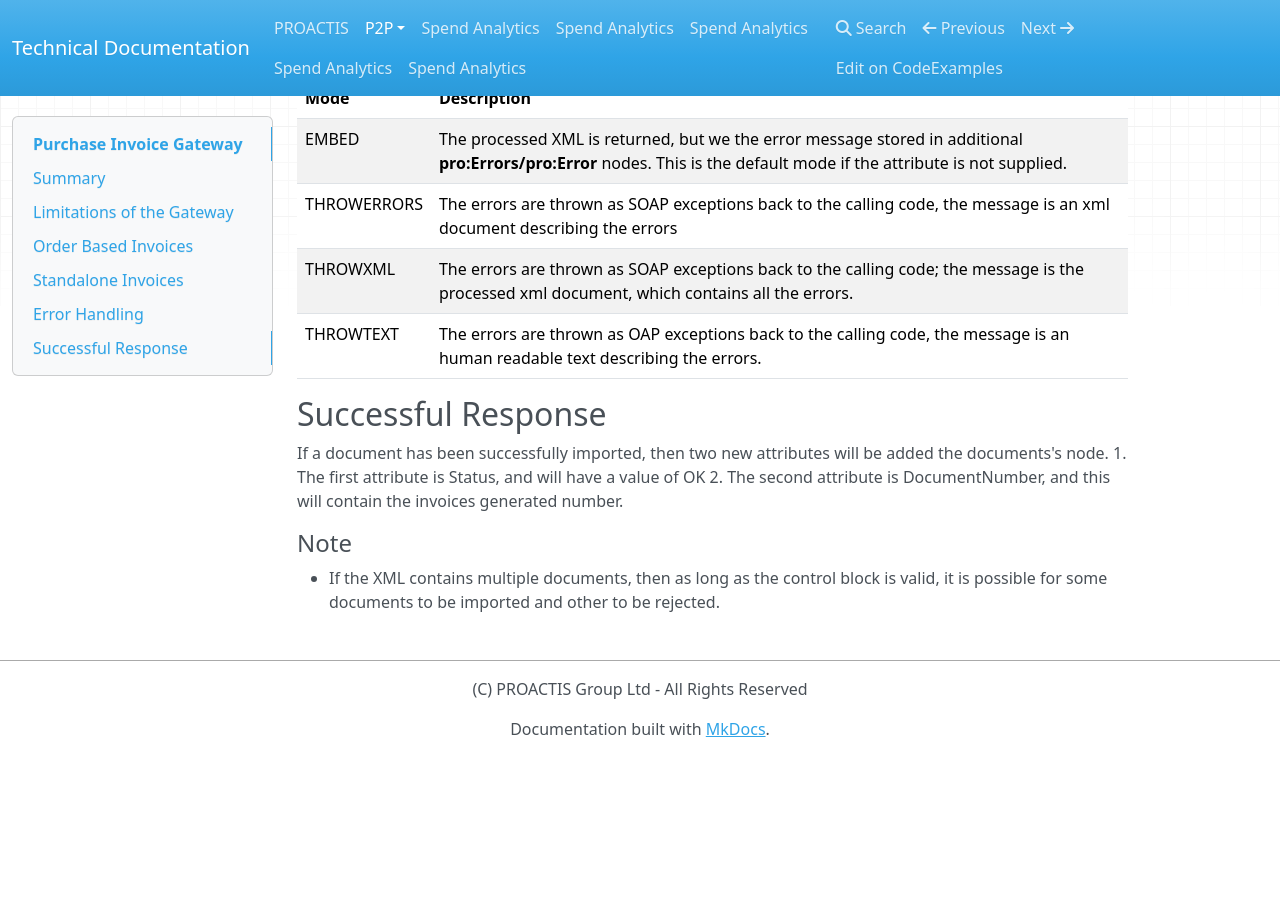
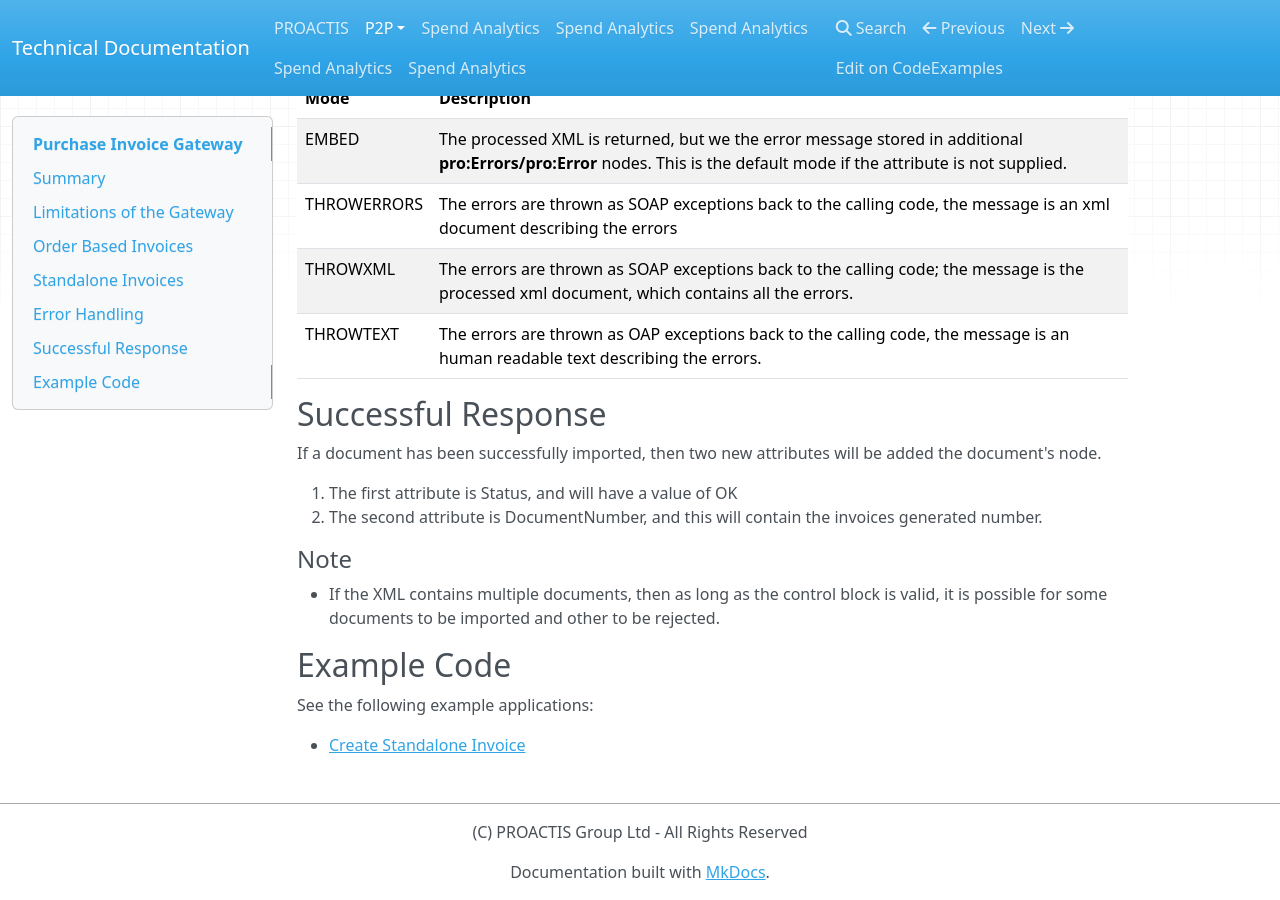
Before and after one commit to proactis-documentation/documentation-source, an MkDocs documentation site: the page built from docs/p2p/purchaseInvoiceGateway.md, in a window 1280 px wide and 900 px high, scrolled down 8282 px. Built offline with MkDocs 1.6.1, drawn with Linux system fonts in a browser that asks for light colours; nearby versions of some CDN libraries; old or Windows-style settings are respelled for this version of MkDocs; before the commit the page ends 9039 px from its top, so only the background shows below that; some of the changed text lies outside the part shown.

Commit message:
AddedInvoiceExample

````diff
--- a/docs/p2p/purchaseInvoiceGateway.md
+++ b/docs/p2p/purchaseInvoiceGateway.md
@@ -35,7 +35,7 @@ The xml document must start with the following to lines
 
 ```xml
 <?xml version="1.0" ?>
-<pro:Import xmlns:pro="[http://www.proactis.com/xml/xml-ns](http://www.proactis.com/xml/xml-ns)">
+<pro:Import xmlns:pro="http://www.proactis.com/xml/xml-ns">
 ```
 
 And finish with
@@ -370,10 +370,17 @@ The reporting of errors can be configured by setting the **ErrorHandlingMode** a
 | THROWTEXT | The errors are thrown as OAP exceptions back to the calling code, the message is an human readable text describing the errors. |
 
 ## Successful Response
-If a document has been successfully imported, then two new attributes will be added the documents's node.
+If a document has been successfully imported, then two new attributes will be added the document's node.
+
 1. The first attribute is Status, and will have a value of OK
 2. The second attribute is DocumentNumber, and this will contain the invoices generated number.
 
 
 #### Note
 * If the XML contains multiple documents, then as long as the control block is valid, it is possible for some documents to be imported and other to be rejected.
+
+## Example Code
+
+See the following example applications:
+
+* [Create Standalone Invoice](https://github.com/proactis-documentation/ExampleApplications/tree/master/P2P/Gateways/PROACTIS.ExampleApplication.CreateInvoice)
````
